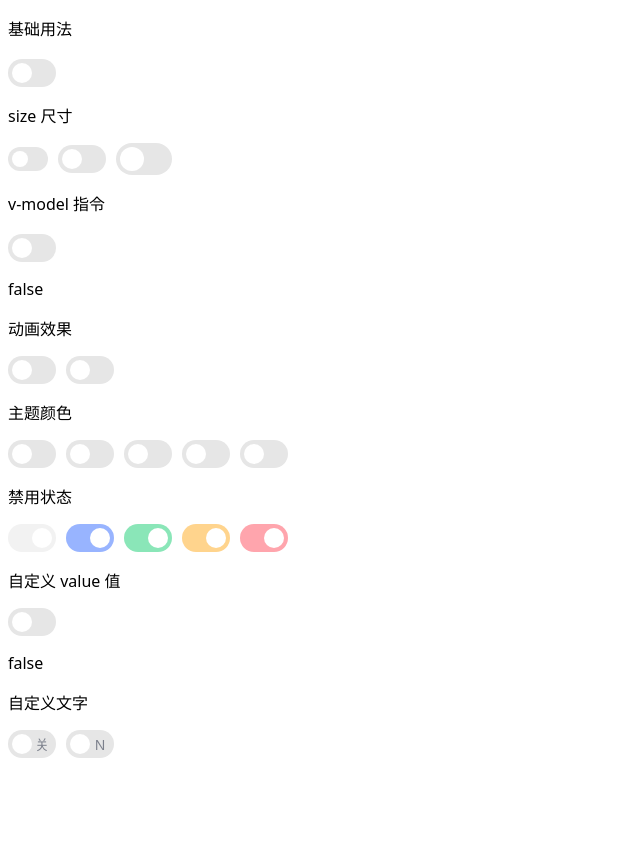
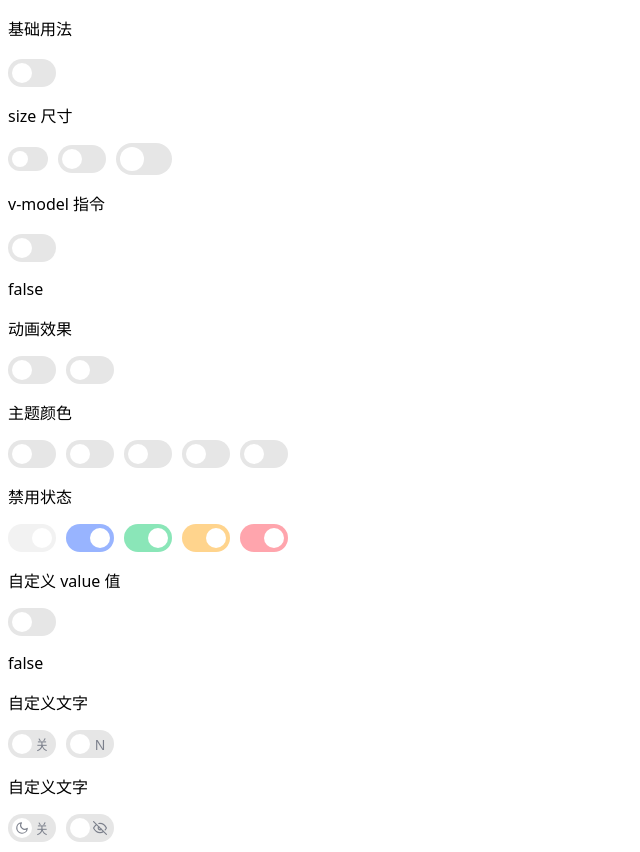
Before and after one commit to liulongbin1314/vue3-ui-library, a Vue app in the folder examples/: page / in a window 1280 px wide. Shown: the whole page, without its empty margins (0-640 px from the left). Before the commit the page ends 800 px from the top, so only its background shows below. Built offline with nearby package versions, Linux system fonts and the light colour scheme.

Commit message:
处理Icon图标

```diff
--- a/examples/src/components/SwitchTest.vue
+++ b/examples/src/components/SwitchTest.vue
@@ -52,10 +52,28 @@
     <a-switch active-text="开启" inactive-text="关闭"></a-switch>
     <a-switch active-text="Yes" inactive-text="No"></a-switch>
   </div>
+
+  <p>自定义文字</p>
+  <div class="row-gap">
+    <a-switch
+      active-text="开启"
+      inactive-text="关闭"
+      :active-icon="Sun"
+      :inactive-icon="Moon"
+      center-icon
+    ></a-switch>
+    <a-switch
+      active-text="Yes"
+      inactive-text="No"
+      :active-icon="Eye"
+      :inactive-icon="EyeOff"
+    ></a-switch>
+  </div>
 </template>
 
 <script setup>
 import { ref } from 'vue'
+import { Sun, Moon, Eye, EyeOff } from '@ui-library/icons'
 
 const value1 = ref(false)
 const value2 = ref(true)
--- a/packages/components/switch/src/index.vue
+++ b/packages/components/switch/src/index.vue
@@ -17,14 +17,21 @@
       <!-- 控制区域 -->
       <span :class="[ns.e('handle')]">
         <!-- 中心圆 -->
-        <span :class="[ns.e('button')]"></span>
+        <span :class="[ns.e('button')]">
+          <template v-if="centerIcon">
+            <a-icon :icon="activeIcon" v-if="activeIcon && model"></a-icon>
+            <a-icon :icon="inactiveIcon" v-if="inactiveIcon && !model"></a-icon>
+          </template>
+        </span>
         <!-- 内层容器 -->
         <span :class="[ns.e('inner'), transitionMode]">
           <span :class="[ns.e('inner-checked'), ns.is('checked', model)]">
-            <span>{{ activeText ? activeText[0] : '' }}</span>
+            <a-icon :icon="activeIcon" v-if="activeIcon && !centerIcon"></a-icon>
+            <span v-else>{{ activeText ? activeText[0] : '' }}</span>
           </span>
           <span :class="[ns.e('inner-unchecked'), ns.is('checked', !model)]">
-            <span>{{ inactiveText ? inactiveText[0] : '' }}</span>
+            <a-icon :icon="inactiveIcon" v-if="inactiveIcon && !centerIcon"></a-icon>
+            <span v-else>{{ inactiveText ? inactiveText[0] : '' }}</span>
           </span>
         </span>
       </span>
@@ -69,7 +76,10 @@ const props = defineProps({
   inactiveText: {
     type: String,
     default: ''
-  }
+  },
+  activeIcon: [String, Object],
+  inactiveIcon: [String, Object],
+  centerIcon: Boolean
 })
 
 defineEmits(['change'])
@@ -86,6 +96,7 @@ if (switchModel.value === false && props.inactiveValue !== false) {
 import { useNamespace } from '@ui-library/hooks'
 import { useSwitch } from './composables'
 import { computed } from 'vue'
+import { AIcon } from '@ui-library/components'
 
 const ns = useNamespace('switch')
 const { model } = useSwitch({ switchModel })
--- a/packages/theme/src/switch.scss
+++ b/packages/theme/src/switch.scss
@@ -48,6 +48,7 @@ $switch-width: map.deep-merge(
     // 设置中心圆的位移
     @include mixins.e(button, false) {
       transform: translateX(100%);
+      color: var(#{fn.getVarName(text-color, secondary)});
     }
   }
 
```
